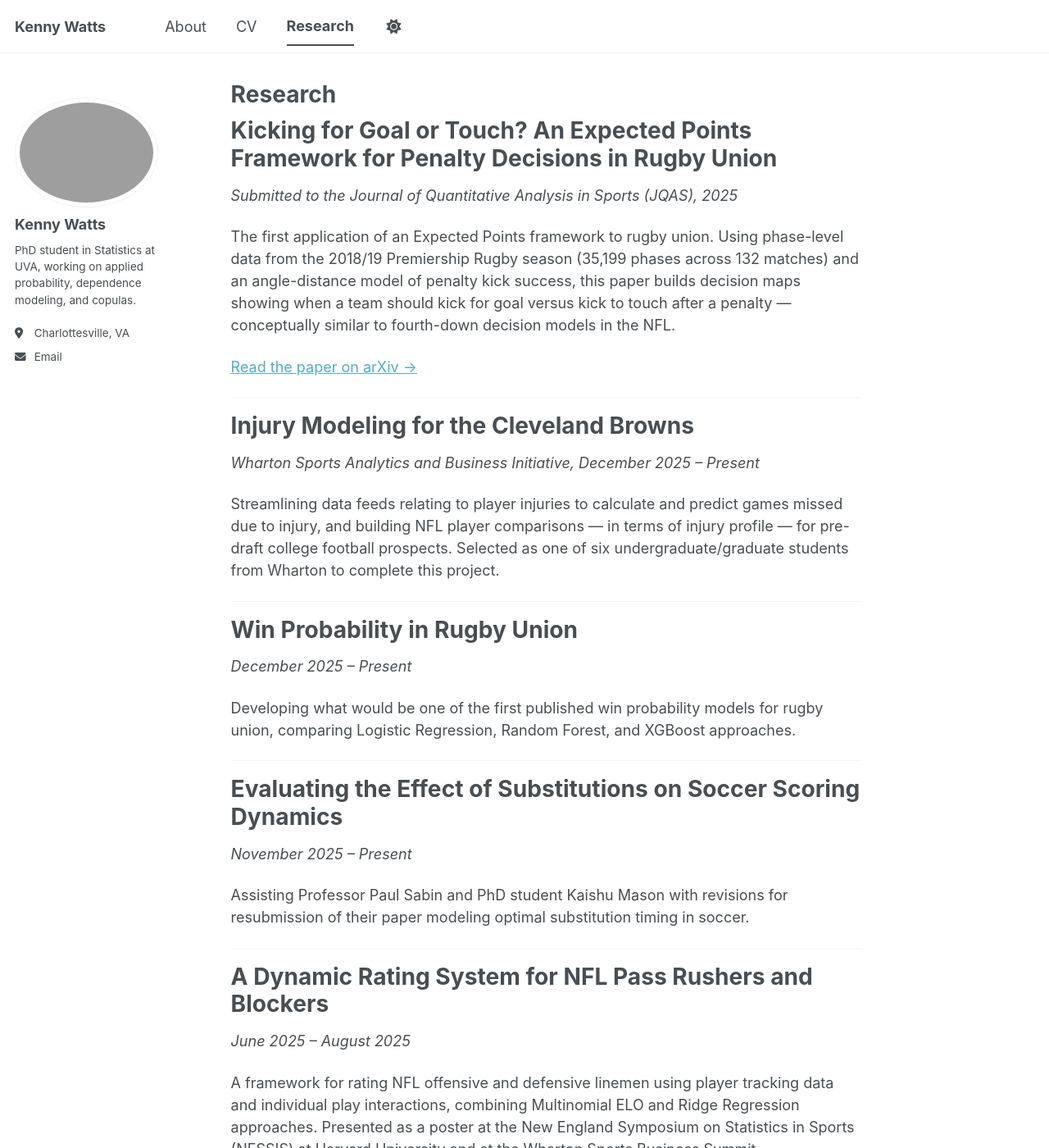
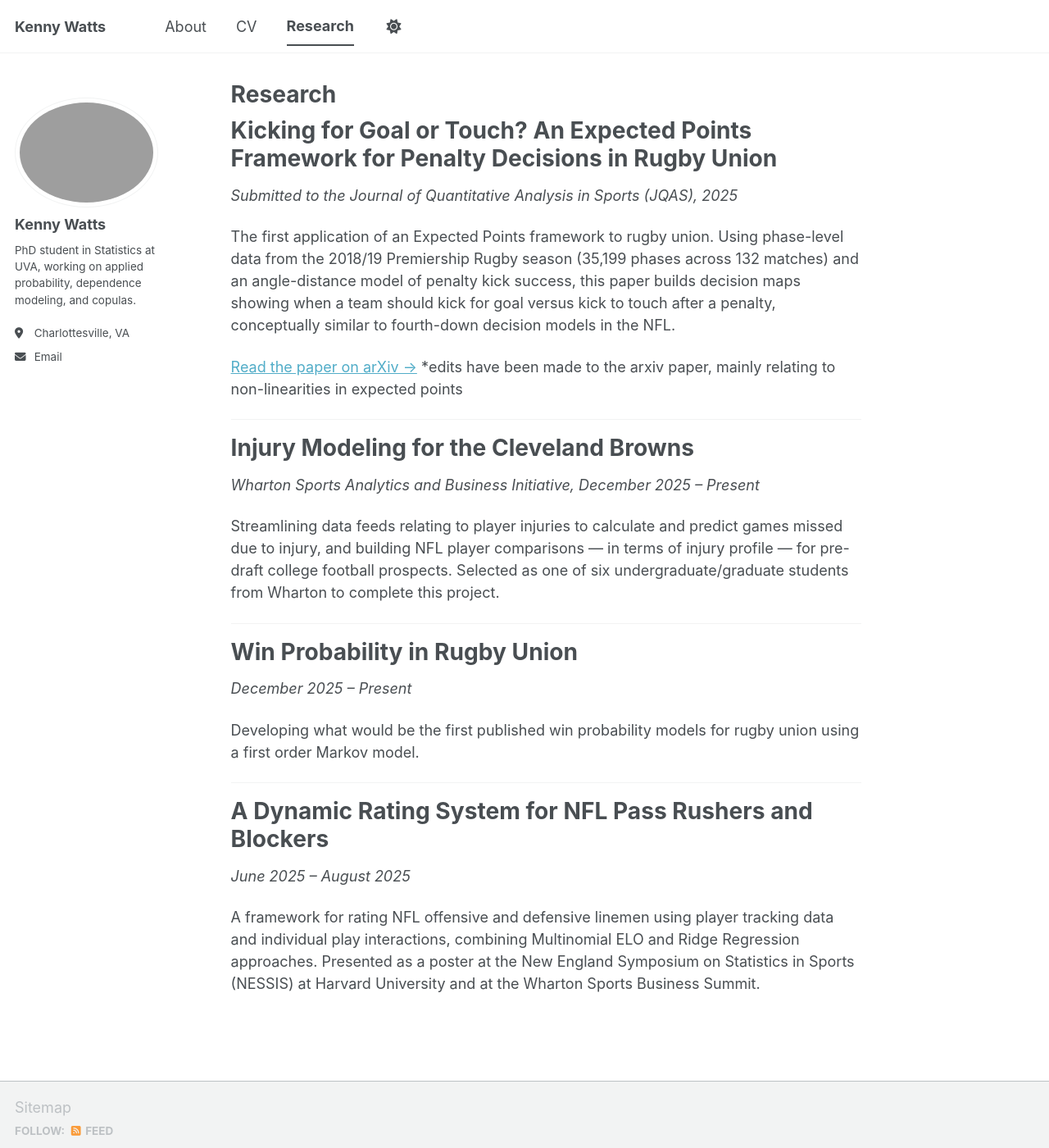
Before and after one commit to kennyws/kennywatts.github.io, a Jekyll site: the page built from _pages/research.md, in a window 1280 px wide and 1400 px high. Shown: the whole window at 82% size. Built offline with Jekyll 4.4.1, drawn with Linux system fonts in a browser that asks for light colours; a script bundle is joined from its source files by our own code; library files that are not in the unit come from our copies.

Commit message:
Update research.md

```diff
--- a/_pages/research.md
+++ b/_pages/research.md
@@ -9,9 +9,10 @@ Kicking for Goal or Touch? An Expected Points Framework for Penalty Decisions in
 ======
 *Submitted to the Journal of Quantitative Analysis in Sports (JQAS), 2025*
 
-The first application of an Expected Points framework to rugby union. Using phase-level data from the 2018/19 Premiership Rugby season (35,199 phases across 132 matches) and an angle-distance model of penalty kick success, this paper builds decision maps showing when a team should kick for goal versus kick to touch after a penalty — conceptually similar to fourth-down decision models in the NFL.
+The first application of an Expected Points framework to rugby union. Using phase-level data from the 2018/19 Premiership Rugby season (35,199 phases across 132 matches) and an angle-distance model of penalty kick success, this paper builds decision maps showing when a team should kick for goal versus kick to touch after a penalty, conceptually similar to fourth-down decision models in the NFL.
 
 [Read the paper on arXiv &rarr;](https://arxiv.org/abs/2512.00312)
+*edits have been made to the arxiv paper, mainly relating to non-linearities in expected points
 
 ---
 
@@ -27,15 +28,7 @@ Win Probability in Rugby Union
 ======
 *December 2025 &ndash; Present*
 
-Developing what would be one of the first published win probability models for rugby union, comparing Logistic Regression, Random Forest, and XGBoost approaches.
-
----
-
-Evaluating the Effect of Substitutions on Soccer Scoring Dynamics
-======
-*November 2025 &ndash; Present*
-
-Assisting Professor Paul Sabin and PhD student Kaishu Mason with revisions for resubmission of their paper modeling optimal substitution timing in soccer.
+Developing what would be the first published win probability models for rugby union using a first order Markov model.
 
 ---
 
```
